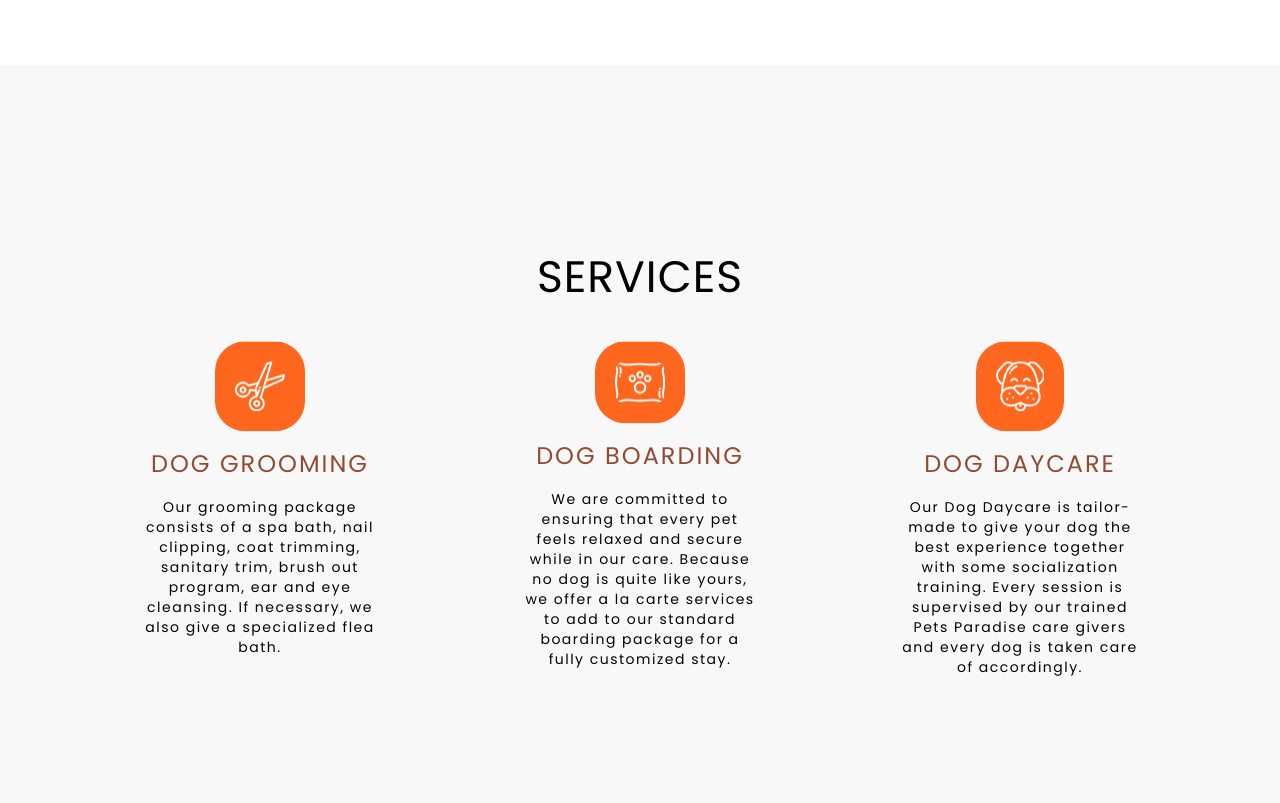
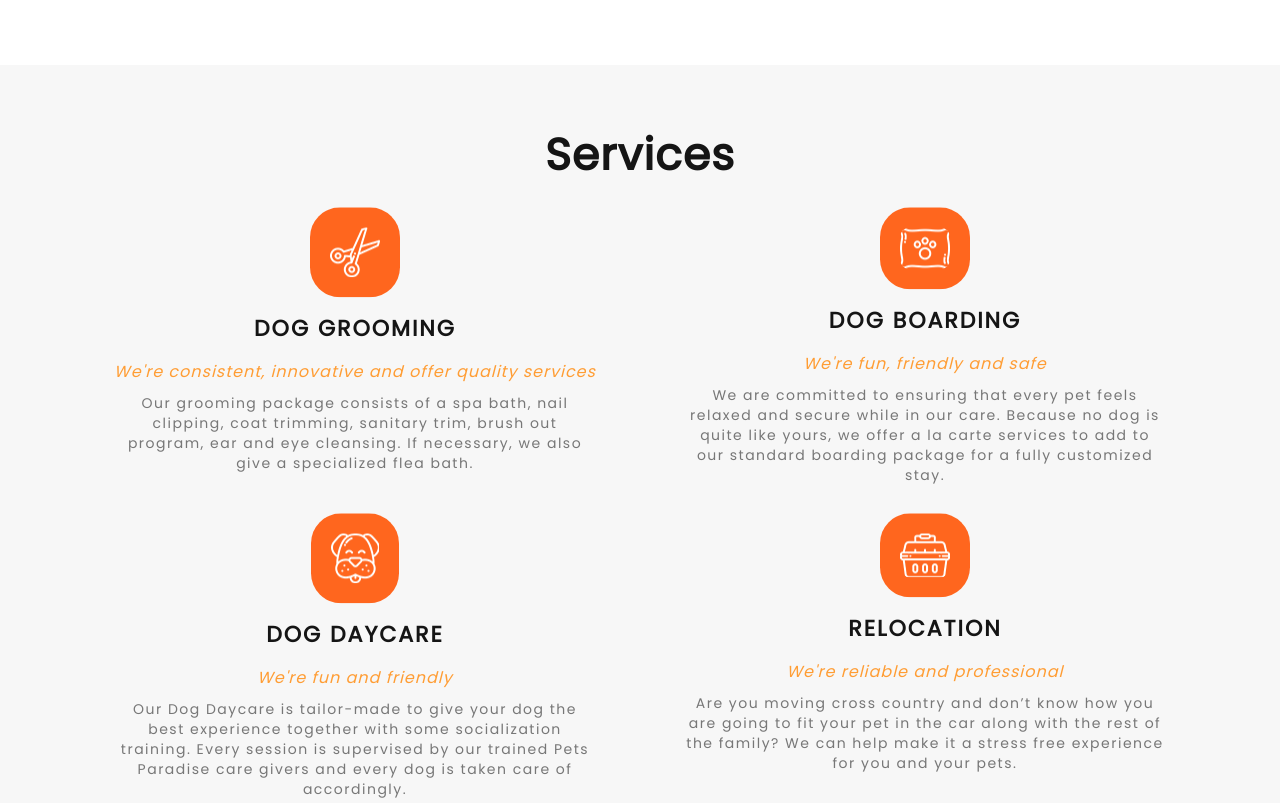
Before and after one commit to lloyd-constellations/pets-paradise, a plain HTML site: page index.html in a window 1280 px wide. Shown: the part 1480-2283 px from the top of the page. Drawn offline with nearby package versions, Linux system fonts and the light colour scheme.

Commit message:
services

```diff
--- a/css/style.css
+++ b/css/style.css
@@ -740,6 +740,7 @@ h4.modal-title {
 }
 
 .about-top-grid h2 {
+  font-weight: 600;
   font-size: 39px;
   letter-spacing: 1px;
   color: #000;
@@ -923,7 +924,7 @@ h4.modal-title {
   min-height: 100vh;
   display: flex;
   align-items: center;
-  background: rgb(248, 248, 248);
+  background: #f7f7f7;
 }
 
 /* services-pages */
@@ -1003,8 +1004,10 @@ h4.modal-title {
 
 .services h3 {
   font-family: "Poppins", sans-serif;
-  color: black;
-  margin-bottom: 4rem;
+  color: #151515;
+  margin-bottom: 0rem;
+  font-weight: 600;
+  text-transform: capitalize;
 }
 
 .dog-service img {
@@ -1014,12 +1017,14 @@ h4.modal-title {
 }
 
 .services .its-banner-grid h4 {
-  color: rgba(146, 75, 50);
+  color: #151515;
   margin: 2rem 0;
+  font-weight: 600;
+  font-size: 22px;
 }
 
 .services .its-banner-grid p {
-  color: black;
+  color: #777777;
 }
 
 .about .its-banner-grid h4 {
@@ -1054,12 +1059,21 @@ span.banner-icon {
   font-size: 14px;
   color: rgb(202, 201, 201);
   letter-spacing: 1.5px;
-  padding: 0px 55px;
+  padding: 0px 30px;
+}
+
+.catchy-phrase {
+  font-size: 16px;
+  color: #ff9d34;
+  display: block;
+  text-align: center;
+  font-style: italic;
 }
 
 .left-icon-grid {
   text-align: center;
   margin-bottom: 1em;
+  margin-top: 2em;
 }
 .its-banner-grid:hover span.banner-icon {
   color: #fff;
--- a/index.html
+++ b/index.html
@@ -154,7 +154,7 @@
         <div class="about-top-grids">
           <div data-aos="fade-up" data-aos-duration="2000">
             <div class="col-md-7 about-top-grid">
-              <h2>WELCOME TO PETSPARADISE</h2>
+              <h2>Welcome To Pets Paradise</h2>
               <div class="arrow">
                 <ul>
                   <li>
@@ -221,12 +221,13 @@
 
         <div class="banner-bottom-girds">
           <div data-aos="fade-up" data-aos-duration="3000">
-            <div class="col-md-4 col-sm-6 col-xs-6 its-banner-grid">
-              <div class="left-icon-grid dog-service">
-                <img src="images/grooming-icon.png" alt="dog grooming" />
-              </div>
+            <div class="col-md-6 col-sm-6 col-xs-6 its-banner-grid">
               <div class="white-shadow">
+                <div class="left-icon-grid dog-service">
+                  <img src="images/grooming-icon.png" alt="dog grooming" />
+                </div>
                 <h4>DOG GROOMING</h4>
+                <span class="catchy-phrase">We're consistent, innovative and offer quality services</span>
                 <p>
                   Our grooming package consists of a spa bath, nail clipping,
                   coat trimming, sanitary trim, brush out program, ear and eye
@@ -237,12 +238,13 @@
             </div>
           </div>
           <div data-aos="fade-up" data-aos-duration="3000">
-            <div class="col-md-4 col-sm-6 col-xs-6 its-banner-grid">
+            <div class="col-md-6 col-sm-6 col-xs-6 its-banner-grid">
               <div class="left-icon-grid dog-service">
                 <img src="images/boarding-icon.png" alt="dog boarding" />
               </div>
               <div class="white-shadow">
                 <h4>DOG BOARDING</h4>
+                <span class="catchy-phrase">We're fun, friendly and safe</span>
                 <p>
                   We are committed to ensuring that every pet feels relaxed and
                   secure while in our care. Because no dog is quite like yours,
@@ -254,17 +256,36 @@
             </div>
           </div>
           <div data-aos="fade-up" data-aos-duration="3000">
-            <div class="col-md-4 col-sm-6 col-xs-6 its-banner-grid">
+            <div class="col-md-6 col-sm-6 col-xs-6 its-banner-grid">
               <div class="left-icon-grid dog-service">
                 <img src="images/daycare-icon.png" alt="dog daycare" />
               </div>
               <div class="white-shadow">
                 <h4>DOG DAYCARE</h4>
+                <span class="catchy-phrase">We're fun and friendly</span>
                 <p>
                   Our Dog Daycare is tailor-made to give your dog the best
                   experience together with some socialization training. Every
                   session is supervised by our trained Pets Paradise care givers
                   and every dog is taken care of accordingly.
+                </p>
+                <div class="clearfix"></div>
+              </div>
+            </div>
+          </div>
+          <div data-aos="fade-up" data-aos-duration="3000">
+            <div class="col-md-6 col-sm-6 col-xs-6 its-banner-grid">
+              <div class="left-icon-grid dog-service">
+                <img src="images/relocation-icon.png" alt="dog daycare" />
+              </div>
+              <div class="white-shadow">
+                <h4>RELOCATION</h4>
+                <span class="catchy-phrase">We're reliable and professional</span>
+                <p>
+                  Are you moving cross country and don’t know how you are going
+                  to fit your pet in the car along with the rest of the family?
+                  We can help make it a stress free experience for you and your
+                  pets.
                 </p>
                 <div class="clearfix"></div>
               </div>
@@ -454,7 +475,7 @@
         setTimeout(function () {
           slideIndex++;
           showSlides();
-        }, 5000);
+        }, 4000);
       }
       window.onload = showSlides;
     </script>
```
Also changed, not shown: images/relocation-icon.png (added).
